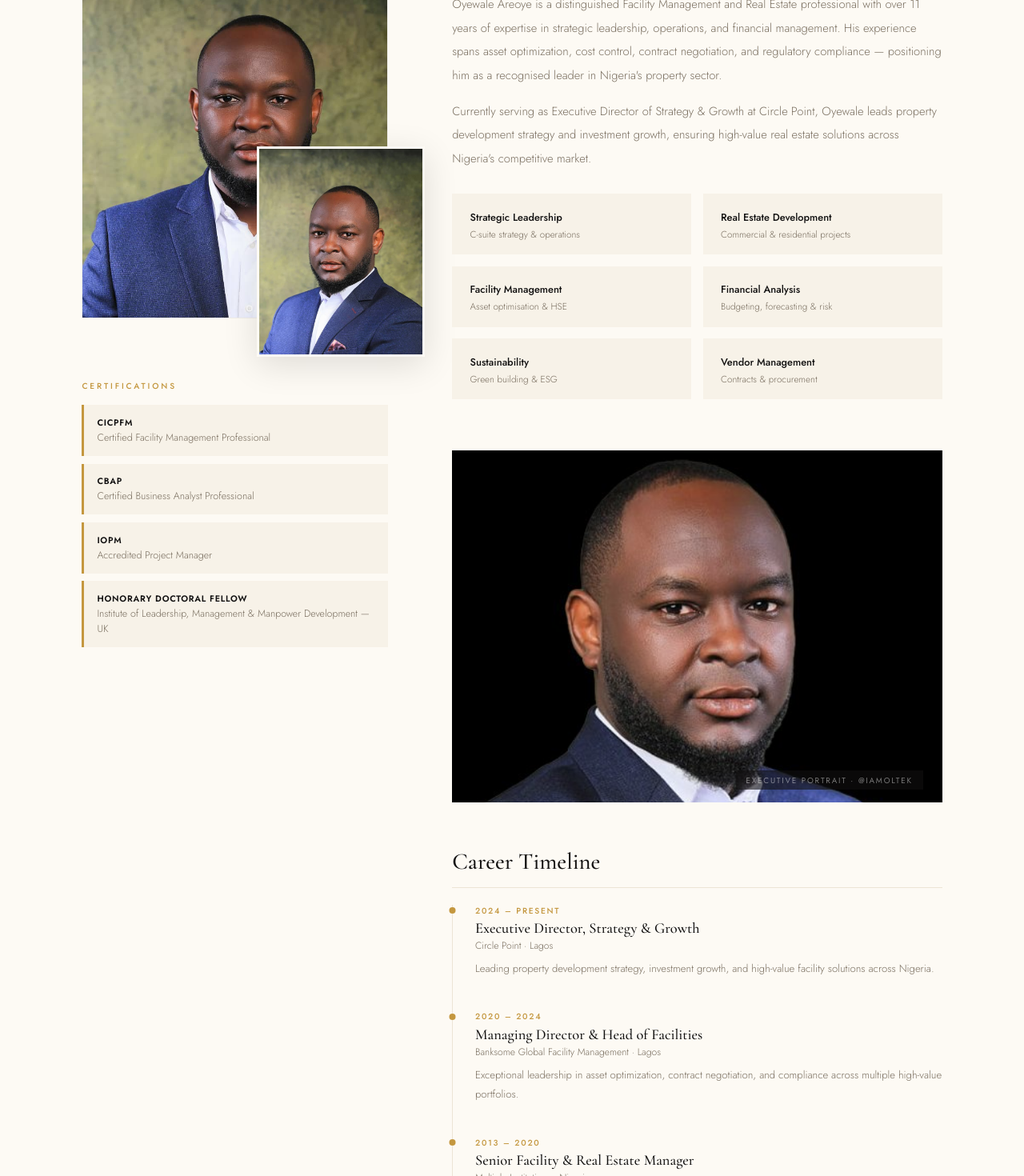
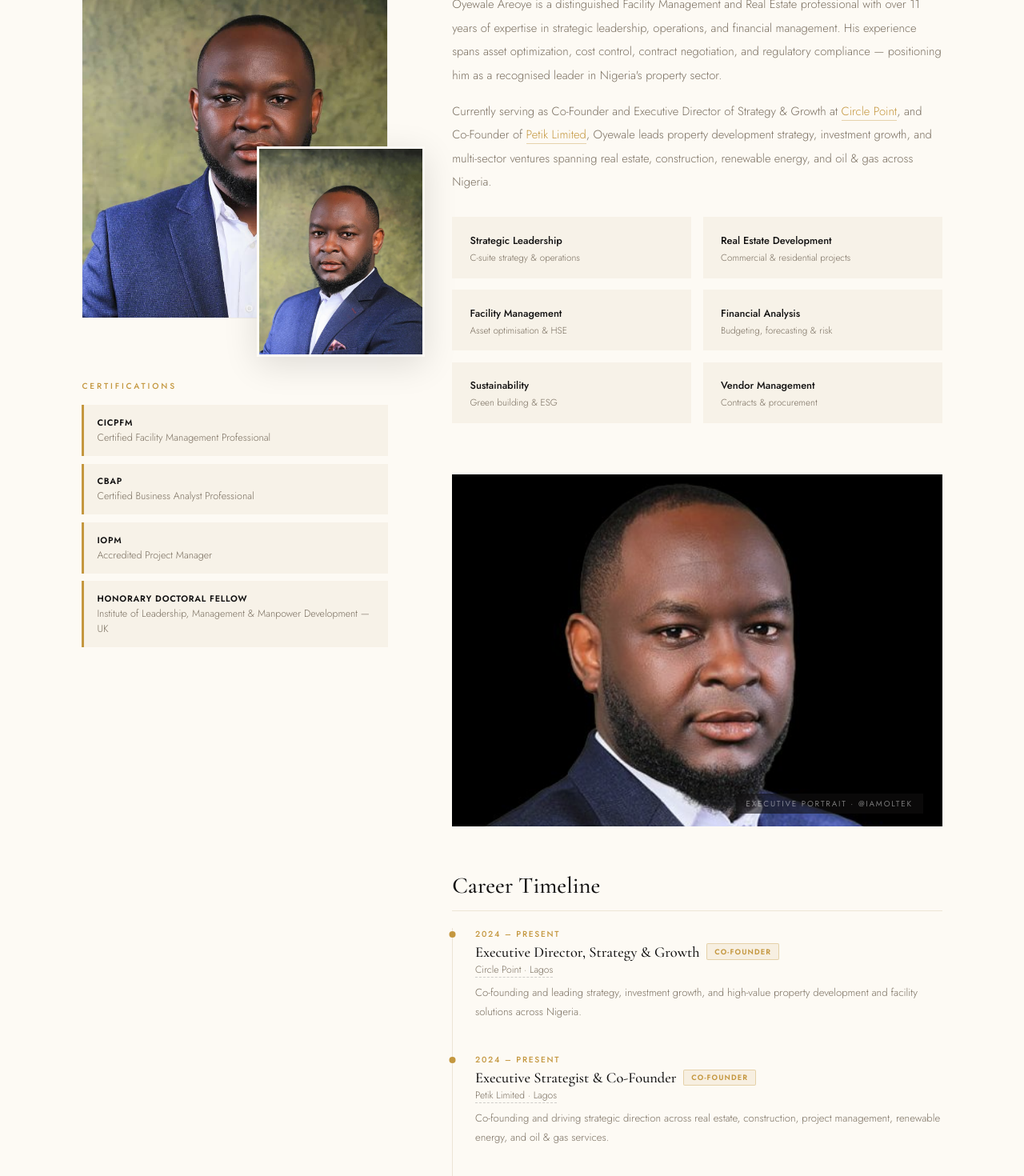
Before and after one commit to Martin-do/iamoltek_v3, a React (Vite) app: page /about in a window 1280 px wide. Shown: the part 760-2230 px from the top of the page at 80% size. Built offline with nearby package versions, Linux system fonts and the light colour scheme; a web font is replaced by a local one.

Commit message:
feat: add co-founder tag and links for Circle Point and Petik

```diff
--- a/src/pages/About.jsx
+++ b/src/pages/About.jsx
@@ -20,9 +20,34 @@ const expertise = [
 ]
 
 const timeline = [
-  { year: '2024 – Present', role: 'Executive Director, Strategy & Growth',  org: 'Circle Point · Lagos',       desc: 'Leading property development strategy, investment growth, and high-value facility solutions across Nigeria.' },
-  { year: '2020 – 2024',   role: 'Managing Director & Head of Facilities',  org: 'Banksome Global Facility Management · Lagos', desc: 'Exceptional leadership in asset optimization, contract negotiation, and compliance across multiple high-value portfolios.' },
-  { year: '2013 – 2020',   role: 'Senior Facility & Real Estate Manager',   org: 'Multiple Institutions · Nigeria',            desc: 'Built deep expertise across large-scale commercial and residential developments throughout Nigeria.' },
+  {
+    year: '2024 – Present',
+    role: 'Executive Director, Strategy & Growth',
+    org: 'Circle Point · Lagos',
+    orgLink: 'https://circlepoint.com.ng/',
+    cofounder: true,
+    desc: 'Co-founding and leading strategy, investment growth, and high-value property development and facility solutions across Nigeria.',
+  },
+  {
+    year: '2024 – Present',
+    role: 'Executive Strategist & Co-Founder',
+    org: 'Petik Limited · Lagos',
+    orgLink: 'https://petiklimited.com/',
+    cofounder: true,
+    desc: 'Co-founding and driving strategic direction across real estate, construction, project management, renewable energy, and oil & gas services.',
+  },
+  {
+    year: '2020 – 2024',
+    role: 'Managing Director & Head of Facilities',
+    org: 'Banksome Global Facility Management · Lagos',
+    desc: 'Exceptional leadership in asset optimization, contract negotiation, and compliance across multiple high-value portfolios.',
+  },
+  {
+    year: '2013 – 2020',
+    role: 'Senior Facility & Real Estate Manager',
+    org: 'Multiple Institutions · Nigeria',
+    desc: 'Built deep expertise across large-scale commercial and residential developments throughout Nigeria.',
+  },
 ]
 
 const certifications = [
@@ -104,9 +129,12 @@ export default function About() {
                 in Nigeria's property sector.
               </p>
               <p className={styles.text}>
-                Currently serving as Executive Director of Strategy &amp; Growth at Circle Point,
-                Oyewale leads property development strategy and investment growth,
-                ensuring high-value real estate solutions across Nigeria's competitive market.
+                Currently serving as Co-Founder and Executive Director of Strategy &amp; Growth at{' '}
+                <a href="https://circlepoint.com.ng/" target="_blank" rel="noopener noreferrer" className={styles.inlineLink}>Circle Point</a>,
+                and Co-Founder of{' '}
+                <a href="https://petiklimited.com/" target="_blank" rel="noopener noreferrer" className={styles.inlineLink}>Petik Limited</a>,
+                Oyewale leads property development strategy, investment growth, and multi-sector ventures spanning real estate,
+                construction, renewable energy, and oil &amp; gas across Nigeria.
               </p>
               <div className={styles.expGrid}>
                 {expertise.map((e, i) => (
@@ -132,10 +160,18 @@ export default function About() {
               <h2 className={styles.sectionTitle}>Career Timeline</h2>
               <div className={styles.timeline}>
                 {timeline.map((t, i) => (
-                  <div key={t.year} className={`${styles.titem} reveal reveal-d${i + 1}`}>
+                  <div key={`${t.year}-${t.org}`} className={`${styles.titem} reveal reveal-d${(i % 3) + 1}`}>
                     <div className={styles.tYear}>{t.year}</div>
-                    <div className={styles.tRole}>{t.role}</div>
-                    <div className={styles.tOrg}>{t.org}</div>
+                    <div className={styles.tRoleRow}>
+                      <div className={styles.tRole}>{t.role}</div>
+                      {t.cofounder && <span className={styles.tCofounderTag}>Co-Founder</span>}
+                    </div>
+                    <div className={styles.tOrg}>
+                      {t.orgLink
+                        ? <a href={t.orgLink} target="_blank" rel="noopener noreferrer" className={styles.tOrgLink}>{t.org}</a>
+                        : t.org
+                      }
+                    </div>
                     <div className={styles.tDesc}>{t.desc}</div>
                   </div>
                 ))}
--- a/src/pages/About.module.css
+++ b/src/pages/About.module.css
@@ -106,9 +106,32 @@
   width: 8px; height: 8px; background: var(--gold); border-radius: 50%; transform: translateX(-3.5px);
 }
 .tYear { font-size: 0.64rem; font-weight: 500; letter-spacing: 0.17em; text-transform: uppercase; color: var(--gold); margin-bottom: 0.22rem; }
+.tRoleRow { display: flex; align-items: center; gap: 0.55rem; flex-wrap: wrap; }
 .tRole { font-family: 'Cormorant Garamond', serif; font-size: 1.15rem; font-weight: 500; color: var(--charcoal); }
+.tCofounderTag {
+  display: inline-flex; align-items: center;
+  font-size: 0.58rem; font-weight: 600; letter-spacing: 0.12em; text-transform: uppercase;
+  color: var(--gold); background: rgba(196,151,63,0.1);
+  border: 1px solid rgba(196,151,63,0.35);
+  padding: 0.16rem 0.55rem; border-radius: 2px;
+  line-height: 1.4; white-space: nowrap;
+}
 .tOrg  { font-size: 0.76rem; color: var(--muted); font-weight: 300; margin: 0.13rem 0 0.5rem; }
+.tOrgLink {
+  color: var(--muted); text-decoration: none;
+  border-bottom: 1px dashed rgba(100,100,100,0.3);
+  transition: color 0.2s, border-color 0.2s;
+}
+.tOrgLink:hover { color: var(--gold); border-color: var(--gold); }
 .tDesc { font-size: 0.82rem; line-height: 1.85; color: var(--muted); font-weight: 300; }
+
+/* Inline body links (e.g. Professional Overview paragraph) */
+.inlineLink {
+  color: var(--gold); text-decoration: none;
+  border-bottom: 1px solid rgba(196,151,63,0.4);
+  transition: border-color 0.2s;
+}
+.inlineLink:hover { border-color: var(--gold); }
 
 .memberships { display: flex; flex-wrap: wrap; gap: 0.5rem; margin-top: 1.2rem; }
 .mtag { padding: 0.38rem 0.95rem; border: 1px solid var(--cream-dk); font-size: 0.68rem; color: var(--ink); border-radius: 1px; }
--- a/src/pages/Contact.jsx
+++ b/src/pages/Contact.jsx
@@ -11,7 +11,7 @@ const contactItems = [
     icon: '📸',
     label: 'Instagram — The Initiative',
     value: '@theyewaleinitiative',
-    href: 'https://instagram.com/theyewaleinitiative',
+    href: 'https://instagram.com/theoyewaleinitiative',
   },
 ]
 
```
